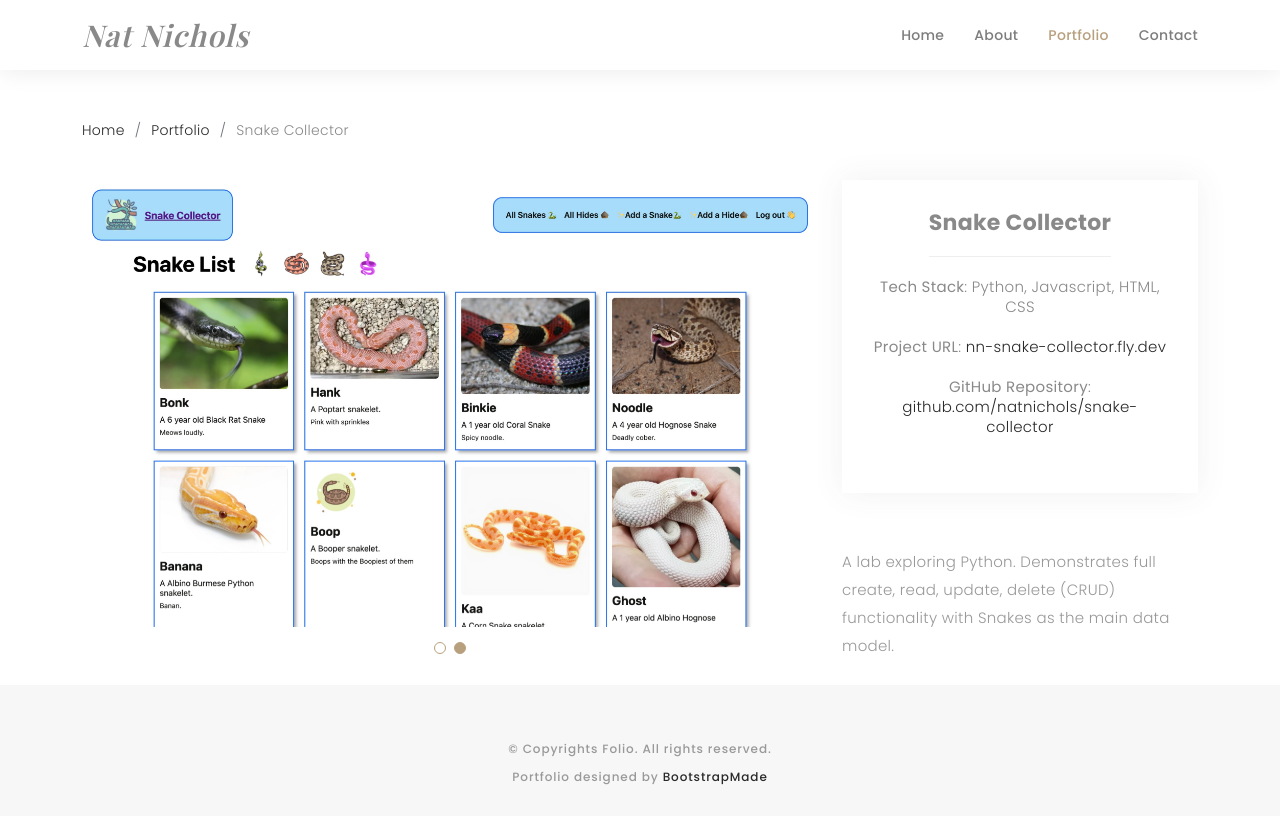
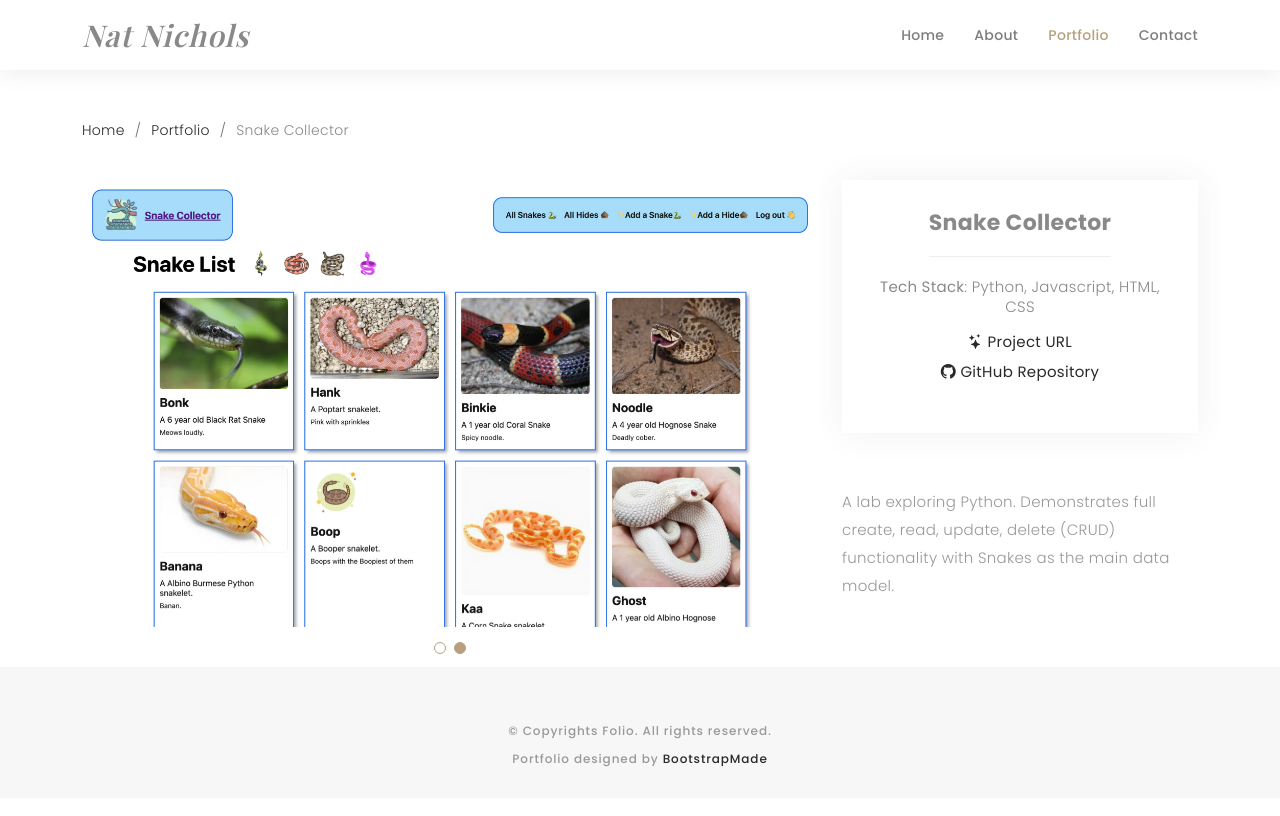
Before and after one commit to natnichols/nn-portfolio-mach1, a plain HTML site: page snake-collector-details.html in a window 1280 px wide. Drawn offline with nearby package versions, Linux system fonts and the light colour scheme; a web font is replaced by a local one.

Commit message:
update links and styling in portfolio-info div

```diff
--- a/snake-collector-details.html
+++ b/snake-collector-details.html
@@ -109,8 +109,10 @@
               <ul>
                 <li><strong>Tech Stack</strong>: Python, Javascript, HTML, CSS</li>
                 <!-- <li><strong>Project date</strong>: 08 March 2024</li> -->
-                <li><strong>Project URL</strong>: <a href="https://nn-snake-collector.fly.dev/" target="_blank">nn-snake-collector.fly.dev</a></li>
-                <li><strong>GitHub Repository</strong>: <a href="https://github.com/natnichols/snake-collector" target="_blank">github.com/natnichols/snake-collector</a></li>
+                <div class="link-container">
+                  <a href="https://nn-snake-collector.fly.dev/" target="_blank"><strong><i class="bi bi-stars"></i> Project URL</strong></a>
+                  <a href="https://github.com/natnichols/snake-collector" target="_blank"><strong><i class="bi bi-github"></i> GitHub Repository</strong></a>
+                </div>
               </ul>
             </div>
             <div class="portfolio-description">
```
